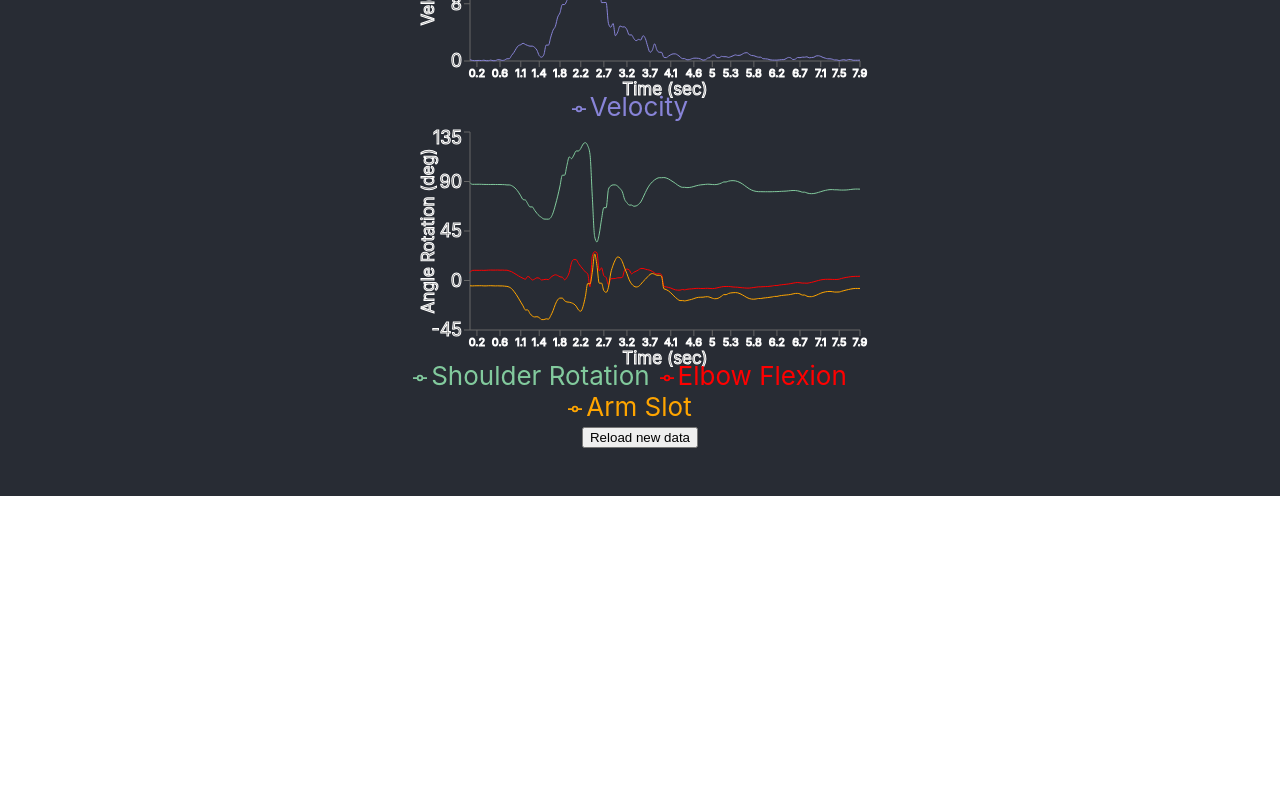
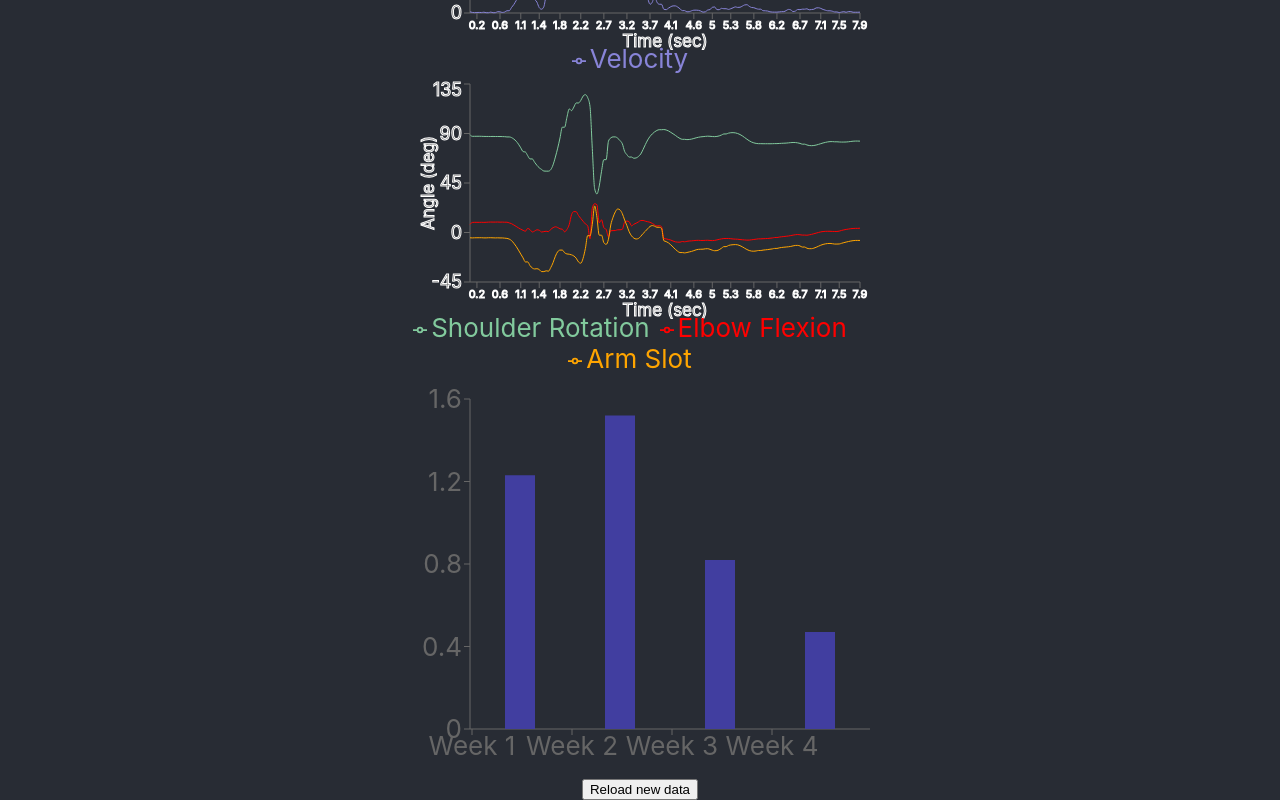
Before and after one commit to leandraaponte/ucl, a React (Create React App) app: page / in a window 1280 px wide. Shown: the part 304-1104 px from the top of the page. Before the commit the page ends 800 px from the top, so only its background shows below. Built offline with nearby package versions, Linux system fonts and the light colour scheme.

Commit message:
https://github.com/leandraaponte/ucl.git

```diff
--- a/src/App.js
+++ b/src/App.js
@@ -6,11 +6,29 @@ import {
   XAxis,
   YAxis,
   Tooltip,
-  Legend
+  Legend,
+  BarChart,
+  Bar
 } from "recharts";
 
-
-
+const data01 = [
+  {
+    name: "Week 1",
+    Week: 1.23
+  },
+  {
+    name: "Week 2",
+    Week: 1.52
+  },
+  {
+    name: "Week 3",
+    Week: 0.82
+  },
+  {
+    name: "Week 4",
+    Week: 0.47
+  }
+];
 function loadData() {
   return require('./data/mock2.0.json');
 }
@@ -36,7 +54,7 @@ function App() {
     >
       {/* <XAxis dataKey="name" tick={{fontSize: 20}}/> */}
       <XAxis dataKey="Time" tick={{fontSize: 11,  stroke: 'white'}} label={{ value: "Time (sec)", fontSize: 17, position: "insideBottom", dy: 9, stroke: 'white' }}/>
-      <YAxis tick={{fontSize: 18, stroke: 'white'}}label={{ value: "Velocity (miles/sec)", fontSize: 17, position: "leftup", angle:-90, dx:-12, stroke: 'white' }}/>
+      <YAxis tick={{fontSize: 18, stroke: 'white'}}label={{ value: "Velocity (miles/hr)", fontSize: 17, position: "leftup", angle:-90, dx:-12, stroke: 'white' }}/>
       <Tooltip />
       <Legend />
       <Line type="monotone" dot={false} dataKey="Velocity" stroke="#8884d8" />
@@ -54,13 +72,34 @@ function App() {
     >
       {/* <XAxis dataKey="name" tick={{fontSize: 20}}/> */}
       <XAxis dataKey="Time" tick={{fontSize: 11,  stroke: 'white'}} label={{ value: "Time (sec)", fontSize: 17, position: "insideBottom", dy: 9, stroke: 'white' }}/>
-      <YAxis tick={{fontSize: 18, stroke: 'white'}} label={{ value: "Angle Rotation (deg)", fontSize: 17, position: "leftup", angle:-90, dx:-12, stroke: 'white' }}/>
+      <YAxis tick={{fontSize: 18, stroke: 'white'}} label={{ value: "Angle (deg)", fontSize: 17, position: "leftup", angle:-90, dx:-12, stroke: 'white' }}/>
       <Tooltip />
       <Legend />
       <Line type="monotone" dot={false} dataKey="Shoulder Rotation" stroke="#82ca9d" />
       <Line type="monotone" dot={false} dataKey="Elbow Flexion" stroke="#ff0000" />
       <Line type="monotone" dot={false} dataKey="Arm Slot" stroke="#FFA500" />
     </LineChart>
+    <BarChart
+      width={500}
+      height={400}
+      data={data01}
+      margin={{
+        top: 20,
+        right: 20,
+        bottom: 20,
+        left: 20
+      }}
+
+    >
+      <XAxis dataKey="name" scale="band" />
+      <YAxis />
+      <Tooltip />
+      <Bar dataKey="Week" barSize={30} fill="#413ea0" />
+      <Line type="monotone" dot={false} dataKey="Week" stroke="#ff7300" />
+
+    </BarChart>
+
+
     <button onClick={() => setNewData(loadData().data)}>Reload new data</button>
       </header>
     </div>
```
